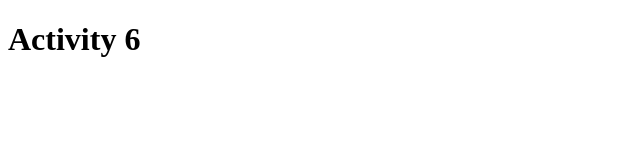
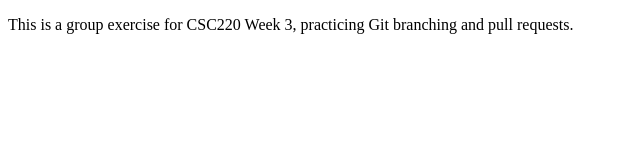
Before and after one commit to Babayagayayaga/stiu-activity6, a plain HTML site: page index.html in a window 1280 px wide. Shown: the whole page, without its empty margins (0-640 px from the left). Drawn offline with Linux system fonts and the light colour scheme.

```diff
--- a/index.html
+++ b/index.html
@@ -5,6 +5,6 @@
   <title>Activity 6</title>
 </head>
 <body>
-  <h1>Activity 6</h1>
+  <p>This is a group exercise for CSC220 Week 3, practicing Git branching and pull requests.</p>
 </body>
 </html>
```
